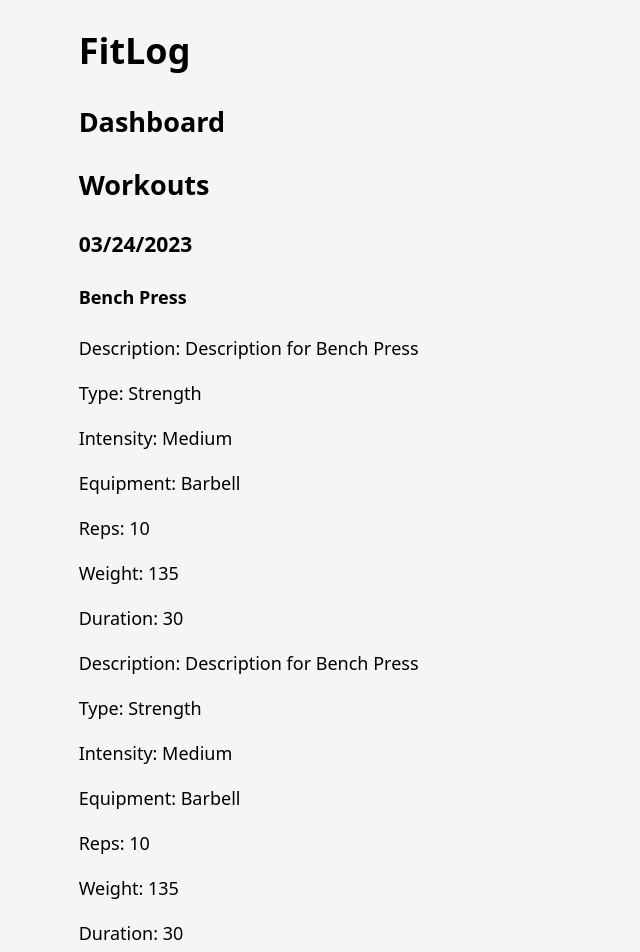
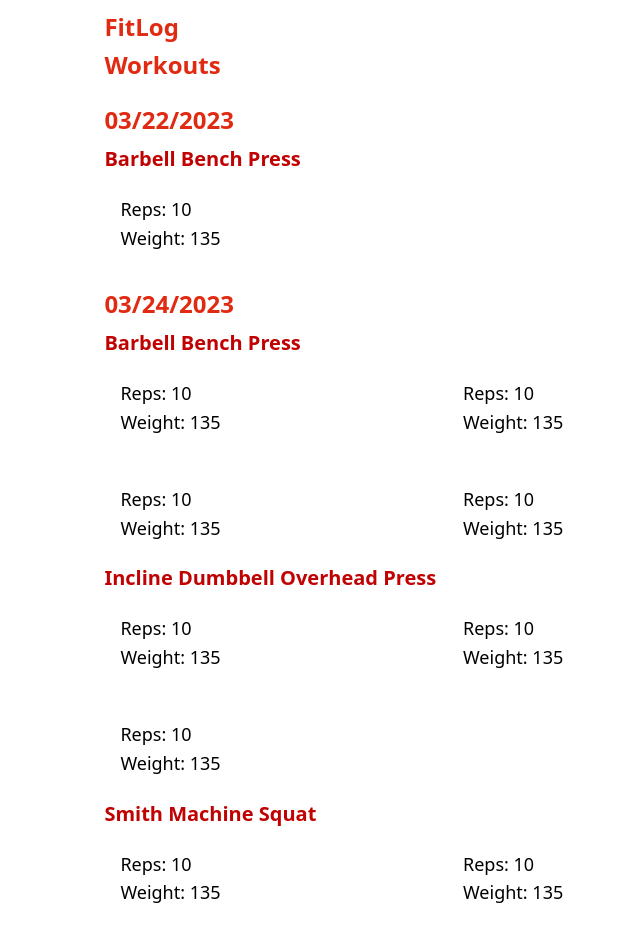
Before and after one commit to naterpotatoers/FitLog, a React (Create React App) app: page / in a window 1280 px wide. Shown: the top 952 px of the page, without its empty margins (201-841 px from the left). Built offline with nearby package versions, Linux system fonts and the light colour scheme.

Commit message:
adds initial styling to dashboard

```diff
--- /dev/null
+++ b/src/common/formatCreatedDate.ts
@@ -0,0 +1,7 @@
+export function formatCreatedDate(date: String) {
+    let dateArr = date.split('-')
+    let year = dateArr[0]
+    let month = dateArr[1]
+    let day = dateArr[2].split('T')[0]
+    return `${month}/${day}/${year}`
+}
--- a/src/components/Dashboard.tsx
+++ b/src/components/Dashboard.tsx
@@ -4,7 +4,6 @@
 export default function Dashboard() {
     return (
         <div>
-            <h2>Dashboard</h2>
             <WorkoutHistory />
         </div>
     )
--- a/src/components/Header.tsx
+++ b/src/components/Header.tsx
@@ -2,9 +2,7 @@
 
 function App() {
   return (
-    <div>
-      <h1>FitLog</h1>
-    </div>
+    <h1 className="title">FitLog</h1>
   );
 }
 
--- a/src/components/WorkoutHistory.tsx
+++ b/src/components/WorkoutHistory.tsx
@@ -1,4 +1,5 @@
 import React from 'react'
+import { formatCreatedDate } from '../common/formatCreatedDate'
 import { WorkoutsDTO, MOCK_WORKOUTS } from '../dto/workouts.dto'
 
 export default function WorkoutHistory() {
@@ -17,39 +18,30 @@
         return acc
     }, {} as any)
 
-    function formatCreatedDate(date: String) {
-        let dateArr = date.split('-')
-        let year = dateArr[0]
-        let month = dateArr[1]
-        let day = dateArr[2].split('T')[0]
-        return `${month}/${day}/${year}`
-    }
-
     return (
-        <div>
-            <h2>Workouts</h2>
+        <div className='content'>
+            <h2 className='title'>Workouts</h2>
             {Object.keys(groupedWorkouts).map((date) => {
                 return (
-                    <div key={date}>
-                        <h3>{date}</h3>
+                    <div className='grid-ish' key={date}>
+                        <h3 className='title sticky'>{date}</h3>
                         {Object.keys(groupedWorkouts[date]).map((exercise) => {
                             return (
-                                <div>
-                                    <h4>{exercise}</h4>
-                                    {groupedWorkouts[date][exercise].map((workout: WorkoutsDTO) => {
+                                <div key={date + exercise}>
+                                    <h4 className='subtitle'>{exercise}</h4>
+                                    <div className='grid'>
+                                        {
+                                            groupedWorkouts[date][exercise].map((workout: WorkoutsDTO) => {
                                                 return (
-                                            <div key={workout.id}>
-                                                <p>Description: {workout.description}</p>
-                                                <p>Type: {workout.type}</p>
-                                                <p>Intensity: {workout.intensity}</p>
-                                                <p>Equipment: {workout.equipment}</p>
+                                                    <div className='col' key={workout.id}>
                                                         <p>Reps: {workout.reps}</p>
                                                         <p>Weight: {workout.weight}</p>
-                                                <p>Duration: {workout.duration}</p>
                                                         {workout.created_at !== workout.updated_at && <p>Updated: {formatCreatedDate(workout.updated_at)}</p>}
                                                     </div>
                                                 )
-                                    })}
+                                            })
+                                        }
+                                    </div>
                                 </div>
                             )
                         })}
--- a/src/dto/workouts.dto.ts
+++ b/src/dto/workouts.dto.ts
@@ -8,23 +8,34 @@
   description: string;
   duration: number;
   intensity: string;
-  equipment: string;
   created_at: string;
   updated_at: string;
 }
 
 export let MOCK_WORKOUTS: WorkoutsDTO[] = [
   {
+    "id": 0,
+    "username": "user1",
+    "created_at": "2023-03-22T01:10:17+0000",
+    "updated_at": "2023-03-22T01:10:17+0000",
+    "exercise": "Barbell Bench Press",
+    "description": "Description for Bench Press",
+    "type": "Strength",
+    "duration": 30,
+    "intensity": "Medium",
+    "reps": 10,
+    "weight": 135
+  },
+  {
     "id": 1,
     "username": "user1",
     "created_at": "2023-03-24T01:10:17+0000",
     "updated_at": "2023-03-24T01:10:17+0000",
-    "exercise": "Bench Press",
+    "exercise": "Barbell Bench Press",
     "description": "Description for Bench Press",
     "type": "Strength",
     "duration": 30,
     "intensity": "Medium",
-    "equipment": "Barbell",
     "reps": 10,
     "weight": 135
   },
@@ -33,12 +44,11 @@
     "username": "user1",
     "created_at": "2023-03-24T01:10:19+0000",
     "updated_at": "2023-03-24T01:10:19+0000",
-    "exercise": "Bench Press",
+    "exercise": "Barbell Bench Press",
     "description": "Description for Bench Press",
     "type": "Strength",
     "duration": 30,
     "intensity": "Medium",
-    "equipment": "Barbell",
     "reps": 10,
     "weight": 135
   },
@@ -47,12 +57,11 @@
     "username": "user1",
     "created_at": "2023-03-24T01:10:21+0000",
     "updated_at": "2023-03-24T01:10:21+0000",
-    "exercise": "Bench Press",
+    "exercise": "Barbell Bench Press",
     "description": "Description for Bench Press",
     "type": "Strength",
     "duration": 30,
     "intensity": "Medium",
-    "equipment": "Barbell",
     "reps": 10,
     "weight": 135
   },
@@ -61,12 +70,11 @@
     "username": "user1",
     "created_at": "2023-03-24T01:10:23+0000",
     "updated_at": "2023-03-24T01:10:23+0000",
-    "exercise": "Bench Press",
+    "exercise": "Barbell Bench Press",
     "description": "Description for Bench Press",
     "type": "Strength",
     "duration": 30,
     "intensity": "Medium",
-    "equipment": "Barbell",
     "reps": 10,
     "weight": 135
   },
@@ -75,12 +83,11 @@
     "username": "user1",
     "created_at": "2023-03-24T01:10:25+0000",
     "updated_at": "2023-03-24T01:10:25+0000",
-    "exercise": "Overhead Press",
+    "exercise": "Incline Dumbbell Overhead Press",
     "description": "Description for Overhead Press",
     "type": "Strength",
     "duration": 30,
     "intensity": "Medium",
-    "equipment": "Barbell",
     "reps": 10,
     "weight": 135
   },
@@ -89,12 +96,11 @@
     "username": "user1",
     "created_at": "2023-03-24T01:10:27+0000",
     "updated_at": "2023-03-24T01:10:27+0000",
-    "exercise": "Overhead Press",
+    "exercise": "Incline Dumbbell Overhead Press",
     "description": "Description for Overhead Press",
     "type": "Strength",
     "duration": 30,
     "intensity": "Medium",
-    "equipment": "Barbell",
     "reps": 10,
     "weight": 135
   },
@@ -103,12 +109,11 @@
     "username": "user1",
     "created_at": "2023-03-24T01:10:29+0000",
     "updated_at": "2023-03-24T01:10:29+0000",
-    "exercise": "Overhead Press",
+    "exercise": "Incline Dumbbell Overhead Press",
     "description": "Description for Overhead Press",
     "type": "Strength",
     "duration": 30,
     "intensity": "Medium",
-    "equipment": "Barbell",
     "reps": 10,
     "weight": 135
   },
@@ -117,12 +122,11 @@
     "username": "user1",
     "created_at": "2023-03-24T01:10:31+0000",
     "updated_at": "2023-03-24T01:10:31+0000",
-    "exercise": "Squat",
+    "exercise": "Smith Machine Squat",
     "description": "Description for Squat",
     "type": "Strength",
     "duration": 30,
     "intensity": "Medium",
-    "equipment": "Barbell",
     "reps": 10,
     "weight": 135
   },
@@ -131,12 +135,11 @@
     "username": "user1",
     "created_at": "2023-03-24T01:10:33+0000",
     "updated_at": "2023-03-24T01:10:33+0000",
-    "exercise": "Squat",
+    "exercise": "Smith Machine Squat",
     "description": "Description for Squat",
     "type": "Strength",
     "duration": 30,
     "intensity": "Medium",
-    "equipment": "Barbell",
     "reps": 10,
     "weight": 135
   },
@@ -145,12 +148,11 @@
     "username": "user1",
     "created_at": "2023-03-24T01:10:35+0000",
     "updated_at": "2023-03-24T01:10:35+0000",
-    "exercise": "Squat",
+    "exercise": "Smith Machine Squat",
     "description": "Description for Squat",
     "type": "Strength",
     "duration": 30,
     "intensity": "Medium",
-    "equipment": "Barbell",
     "reps": 10,
     "weight": 135
   },
@@ -159,12 +161,11 @@
     "username": "user1",
     "created_at": "2023-03-24T01:10:37+0000",
     "updated_at": "2023-03-24T01:10:37+0000",
-    "exercise": "Deadlift",
+    "exercise": "Barbell Deadlift",
     "description": "Description for Deadlift",
     "type": "Strength",
     "duration": 30,
     "intensity": "Medium",
-    "equipment": "Barbell",
     "reps": 10,
     "weight": 135
   },
@@ -173,12 +174,11 @@
     "username": "user1",
     "created_at": "2023-03-24T01:10:39+0000",
     "updated_at": "2023-03-24T01:10:39+0000",
-    "exercise": "Deadlift",
+    "exercise": "Barbell Deadlift",
     "description": "Description for Deadlift",
     "type": "Strength",
     "duration": 30,
     "intensity": "Medium",
-    "equipment": "Barbell",
     "reps": 10,
     "weight": 135
   },
@@ -187,12 +187,11 @@
     "username": "user1",
     "created_at": "2023-03-24T01:10:41+0000",
     "updated_at": "2023-03-24T01:10:41+0000",
-    "exercise": "Deadlift",
+    "exercise": "Barbell Deadlift",
     "description": "Description for Deadlift",
     "type": "Strength",
     "duration": 30,
     "intensity": "Medium",
-    "equipment": "Barbell",
     "reps": 10,
     "weight": 135
   },
@@ -201,12 +200,11 @@
     "username": "user1",
     "created_at": "2023-03-26T01:10:41+0000",
     "updated_at": "2023-03-26T01:10:41+0000",
-    "exercise": "Deadlift",
+    "exercise": "Barbell Deadlift",
     "description": "Description for Deadlift",
     "type": "Strength",
     "duration": 30,
     "intensity": "Medium",
-    "equipment": "Barbell",
     "reps": 10,
     "weight": 135
   }
--- a/src/index.css
+++ b/src/index.css
@@ -1,12 +1,28 @@
-* {
-  background-color: #f5f5f5;
+:root {
+  --clr-primary: #e12a12;
+  --clr-secondary: #c10202;
+  --clr-body: #333;
+  --clr-bg: #ddd;
+  --spacer: 1rem;
+  --border-radius: 0.25rem;
+  --border: 1px solid #ccc;
+}
+
+*,
+*::before,
+*::after {
+  box-sizing: border-box;
+}
+
+html {
+  color-scheme: light dark;
 }
 
 body {
   font-family: 'system-ui';
   font-size: 1.125rem;
-  line-height: 1.5;
-  width: min(70ch, 100% - 2rem);
+  line-height: 1.6;
+  width: min(65ch, 100% - 4rem);
   margin-inline: auto;
 }
 
@@ -16,3 +32,43 @@
   max-width: 100%;
   display: block;
 }
+
+
+h1,
+h2,
+h3,
+h4,
+h5,
+p {
+  margin: 0;
+}
+
+.content>*+* {
+  margin-top: 1rem;
+}
+
+.title {
+  font-size: 1.5rem;
+  color: var(--clr-primary);
+}
+
+.subtitle {
+  font-size: 1.25rem;
+  padding: 0.25rem 0;
+  color: var(--clr-secondary);
+}
+
+.grid {
+  display: grid;
+  grid-template-columns: repeat(auto-fit, minmax(250px, 1fr));
+  gap: 1rem;
+}
+
+.col {
+  padding: 1rem;
+}
+
+.sticky {
+  position: sticky;
+  top: 0;
+}
```
Lines whose indentation alone changed are shown as unchanged.
